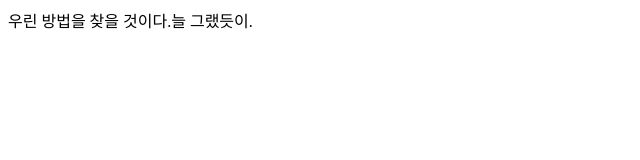
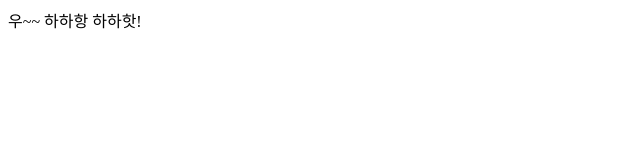
Before and after one commit to Keiharasan/Robella-is-my-wife, a plain HTML site: page index.html in a window 1280 px wide. Shown: the whole page, without its empty margins (0-640 px from the left). Drawn offline with Linux system fonts and the light colour scheme.

Commit message:
Update text in index.html

```diff
--- a/index.html
+++ b/index.html
@@ -9,6 +9,6 @@
 
 </head>
 <body>
-  우린 방법을 찾을 것이다.늘 그랬듯이.
+  우~~ 하하항 하하핫!
 </body>
 </html>
```
